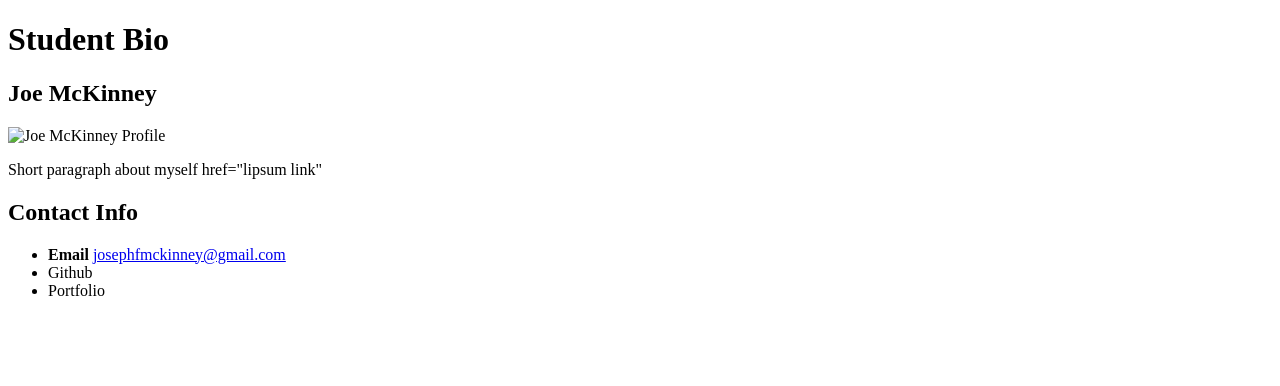
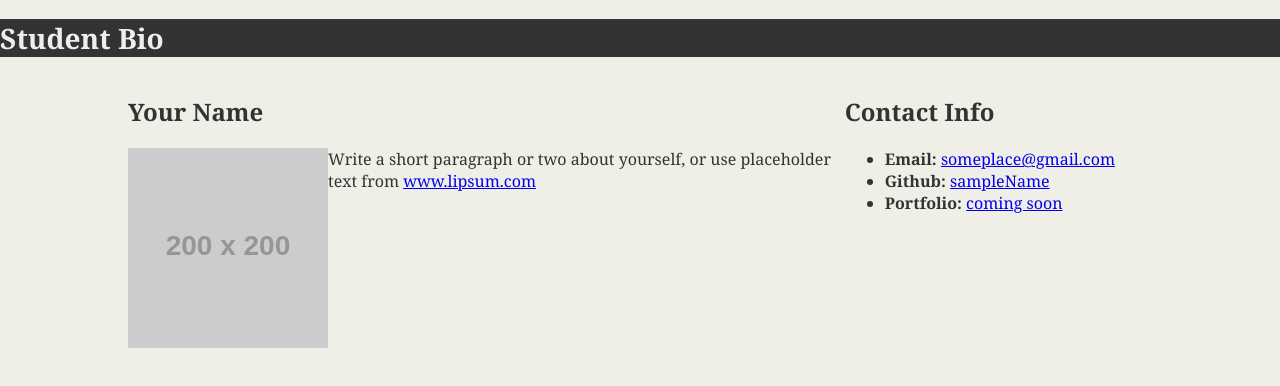
Before and after one commit to josephfmck/josephfmckinney.github.io, a plain HTML site: page index.html in a window 1280 px wide. Drawn offline with Linux system fonts and the light colour scheme; placeholder pictures from the web are drawn by us.

Commit message:
Added CSS

```diff
--- a/index.html
+++ b/index.html
@@ -1,38 +1,36 @@
+<!-- CSS Stylesheets with Relative Paths -->
+
 <!DOCTYPE html>
 <html lang="en-us">
 
 <head>
   <meta charset="UTF-8">
-    <title>My Profile</title>
-
+  <title>CSS Stylesheets with Relative Paths</title>
+  <link rel="stylesheet" type="text/css" href="style.css">
 </head>
 
 <body>
-    <!-- Site Header -->
   <header>
-        <h1> Student Bio</h1>
+    <h1>Student Bio</h1>
   </header>
-    <div>
 
-        <section>
+  <div class="container">
 
-                <h2>Joe McKinney</h2>
+    <section id="main-bio">
 
-                <img src="" alt="Joe McKinney Profile">
+      <h2>Your Name</h2>
 
-                <p>Short paragraph about myself href="lipsum link"</p>
+      <img src="https://placehold.it/200x200" alt="Your Name" id="bio-image">
+
+      <p>Write a short paragraph or two about yourself, or use placeholder text from <a href="http://www.lipsum.com/">www.lipsum.com</a></p>
     </section>
 
-        <section>
+    <section id="contact-info">
       <h2>Contact Info</h2>
-
       <ul>
-                    <li>
-                        <strong>Email</strong>
-                        <a href="josephfmckinney@gmail.com">josephfmckinney@gmail.com</a>
-                    </li>
-                    <li>Github</li>
-                    <li>Portfolio</li>
+        <li><strong>Email:</strong> <a href="#">someplace@gmail.com</a></li>
+        <li><strong>Github:</strong> <a href="#">sampleName</a></li>
+        <li><strong>Portfolio:</strong> <a href="#">coming soon</a></li>
       </ul>
     </section>
   </div>
--- /dev/null
+++ b/style.css
@@ -0,0 +1,35 @@
+body {
+    background-color: #efeee7;
+    font-family: "Georgia",Times New Roman,Times,serif;
+    color: #333333;
+    margin: 0;
+    padding: 0;
+
+}
+header {
+    background-color: #333333;
+}
+
+h1 {
+    color: #eee;
+    font-size: 28px;
+}
+h2 {
+    font-size: 24px;
+
+}
+.container {
+    width: 1024px;
+    margin: 0 auto;
+}
+#main-bio {
+    float: left;
+    width: 70%;
+}
+#contact-info {
+    float: left;
+}
+#bio-image {
+    float: left;
+    width: 200px;
+}
```
Lines whose indentation alone changed are shown as unchanged.
